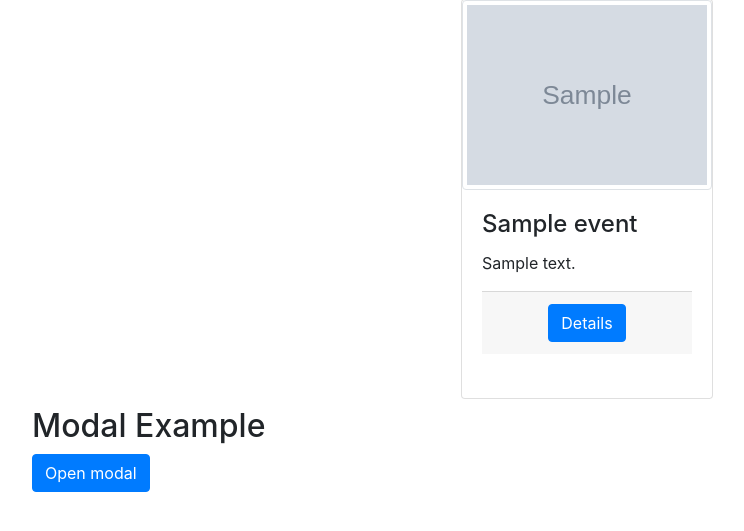
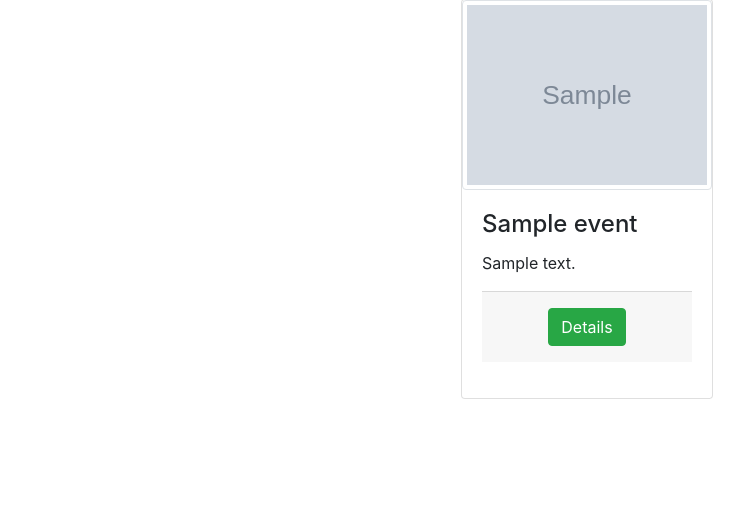
Before and after one commit to AkhileshNegi/Fest-Site, a PHP site: page /events.php in a window 1280 px wide. Shown: the part 111-642 px from the top of the page, without its empty margins (53-797 px from the left). Run offline with PHP 8.4, Linux system fonts and the light colour scheme; tables that the repository leaves empty or names only in its code hold one stand-in row (values such as "Sample post"); grey boxes marked "Sample" are stand-in pictures.

Commit message:
activating modal

```diff
--- a/events.php
+++ b/events.php
@@ -42,7 +42,9 @@ $result = $conn->query($sql);
 						<h4 class="card-title"><?php echo $event['event_name']; ?></h4>
 						<p class="card-text"><?php echo $event['about']; ?></p>
 						<div class="card-footer d-flex justify-content-center">
-							<a href="#" class="event_details btn btn-primary" <?php echo 'data-eventid ="'.$event['event_id'].'"'?> >Details</a>
+							<?php
+	echo '<input type="button" name="theButton" value="Details"  class="event_details m-1 btn btn-success respond" data-toggle="modal" data-eventid ="'.$event['event_id'].'" data-target="#myModal" />';
+?>
 						</div>
 						<div id="details"></div>
 					</div>
@@ -54,37 +56,22 @@ $result = $conn->query($sql);
 	</div>
 </div>
 <div class="container">
-  <h2>Modal Example</h2>
-  <!-- Button to Open the Modal -->
-  <button type="button" class="btn btn-primary" data-toggle="modal" data-target="#myModal">
-    Open modal
-  </button>
-
-  <!-- The Modal -->
   <div class="modal" id="myModal">
     <div class="modal-dialog">
       <div class="modal-content">
-
-        <!-- Modal Header -->
         <div class="modal-header">
           <h4 class="modal-title">Modal Heading</h4>
           <button type="button" class="close" data-dismiss="modal">&times;</button>
         </div>
-
-        <!-- Modal body -->
         <div class="modal-body">
           Modal body..
         </div>
-
-        <!-- Modal footer -->
         <div class="modal-footer">
           <button type="button" class="btn btn-danger" data-dismiss="modal">Close</button>
         </div>
-
       </div>
     </div>
   </div>
-
 </div>
 	<script src="https://ajax.googleapis.com/ajax/libs/jquery/3.3.1/jquery.min.js"></script>
 	<script src="https://cdnjs.cloudflare.com/ajax/libs/popper.js/1.14.7/umd/popper.min.js"></script>
--- a/js/main.js
+++ b/js/main.js
@@ -5,22 +5,22 @@ $(document).ready(function(){
 	$( "#hide_events" ).click(function() {
 	  $( "#events" ).hide();
 	});
-  $(".event_details").click(function(){
-    var eventid = $(this).data('eventid');
-    jQuery.ajax({
-        type: "POST",
-        url: "event_detail.php",
-        data: {
-          id: eventid,
-          },
-        cache: false,
-        success:function(msg){
-          alert("  ")
-          // alert(event_detail(msg))
-        },
-        dataType:"json"
-      });
-  });
+  // $(".event_details").click(function(){
+  //   var eventid = $(this).data('eventid');
+  //   jQuery.ajax({
+  //       type: "POST",
+  //       url: "event_detail.php",
+  //       data: {
+  //         id: eventid,
+  //         },
+  //       cache: false,
+  //       success:function(msg){
+  //         alert("  ")
+  //         // alert(event_detail(msg))
+  //       },
+  //       dataType:"json"
+  //     });
+  // });
   function event_detail(msg){
   let myArray = msg;
     var myvar = '';
```
